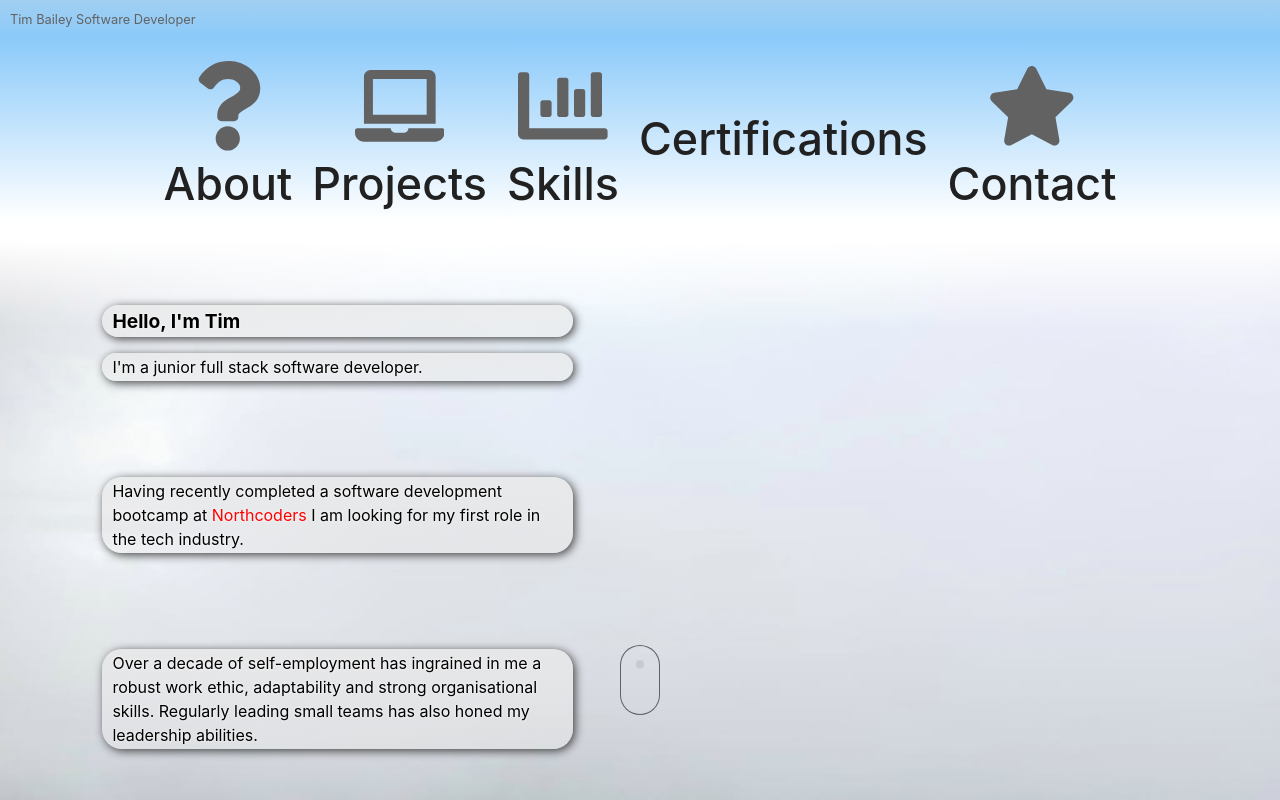
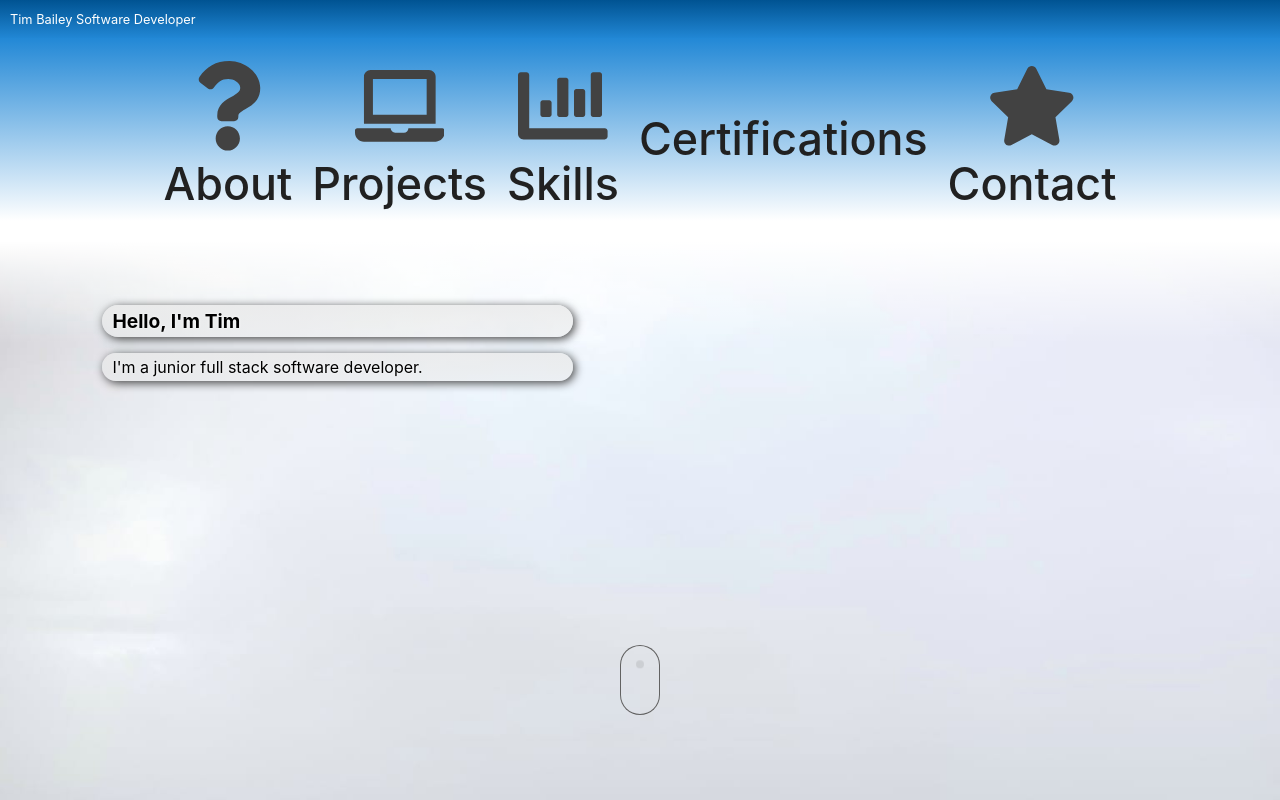
Before and after one commit to t-cbailey/portfolio, a React (Vite) app: page / in a window 1280 px wide. Shown: the top 800 px of the page. Built offline with nearby package versions, Linux system fonts and the light colour scheme; some icons are missing.

Commit message:
styling about

```diff
--- a/package.json
+++ b/package.json
@@ -10,9 +10,11 @@
     "preview": "vite preview"
   },
   "dependencies": {
+    "@emotion/react": "^11.11.1",
     "axios": "^1.4.0",
     "firebase": "^10.1.0",
     "react": "^18.2.0",
+    "react-awesome-reveal": "^4.2.5",
     "react-dom": "^18.2.0",
     "react-icons": "^4.10.1",
     "react-router": "^6.14.1",
@@ -20,7 +22,7 @@
   },
   "devDependencies": {
     "@types/node": "^20.4.1",
-    "@types/react": "^18.2.14",
+    "@types/react": "^18.2.17",
     "@types/react-dom": "^18.2.6",
     "@typescript-eslint/eslint-plugin": "^5.61.0",
     "@typescript-eslint/parser": "^5.61.0",
--- a/src/components/About.tsx
+++ b/src/components/About.tsx
@@ -1,10 +1,11 @@
 import React from "react";
 import "../styling/about.css";
+import { Link } from "react-router-dom";
 
 function About() {
   const [timer, setTimer] = React.useState(false);
   const [scrollDirection, setScrollDirection] = React.useState("scrollDown");
-
+  const [scrollPostition, setScrollPosition] = React.useState(0);
   React.useEffect(() => {
     document.documentElement.style.setProperty(
       "--scroll-animation",
@@ -13,6 +14,25 @@ function About() {
         : "scrollUpAnimation"
     );
   }, [scrollDirection]);
+
+  const windowHeight = window.innerHeight;
+  const aboutB = document.getElementById("aboutB");
+  const aboutC = document.getElementById("aboutC");
+  const aboutD = document.getElementById("aboutD");
+  const cvButton = document.getElementById("cvbutton");
+  const enterpoint = windowHeight * 0.2;
+  if (aboutB) {
+    aboutB.style.opacity = `${scrollPostition / enterpoint}`;
+  }
+  if (aboutC) {
+    aboutC.style.opacity = `${scrollPostition / enterpoint - 0.5}`;
+  }
+  if (aboutD) {
+    aboutD.style.opacity = `${scrollPostition / enterpoint - 1.5}`;
+  }
+  if (cvButton) {
+    cvButton.style.opacity = `${scrollPostition / enterpoint - 2}`;
+  }
 
   React.useEffect(() => {
     setTimeout(() => {
@@ -23,6 +43,8 @@ function About() {
   React.useEffect(() => {
     const handleScroll = () => {
       setTimer(false);
+      const position = window.pageYOffset;
+      setScrollPosition(position);
     };
 
     window.addEventListener("scroll", handleScroll);
@@ -53,7 +75,6 @@ function About() {
   }, []);
 
   function handleClick() {
-    console.log("in func");
     window.open(
       "https://storage.cloud.google.com/personal-portfolio-9fb89.appspot.com/Tim%20Bailey%20CV.pdf?authuser=1"
     );
@@ -65,27 +86,39 @@ function About() {
         <div id="aboutContainer">
           <section className="aboutText">
             <h2 id="aboutTitle">Hello, I'm Tim</h2>
-            <p id="aboutBody">I'm a junior full stack software developer.</p>
+            <p className="aboutBody" id="aboutA">
+              I'm a junior full stack software developer.
+            </p>
           </section>
           {timer && <div className="icon-scroll"></div>}
           <section className="aboutText">
-            <p id="aboutBody">
+            <p className="aboutBody" id="aboutB">
               Having recently completed a software development bootcamp at
-              <span style={{ color: "red" }}> Northcoders</span> I am looking
-              for my first role in the tech industry.
+              <a href="https://northcoders.com/" target="blank">
+                <span style={{ color: "red" }}> Northcoders</span>
+              </a>{" "}
+              I am looking for my first role in the tech industry.
             </p>
           </section>
 
           <section className="aboutText">
-            <p id="aboutBody">
+            <p className="aboutBody" id="aboutC">
               Over a decade of self-employment has ingrained in me a robust work
               ethic, adaptability and strong organisational skills. Regularly
               leading small teams has also honed my leadership abilities.
             </p>
           </section>
+          <section className="aboutText">
+            <p className="aboutBody" id="aboutD">
+              <Link to="/projects">
+                <span style={{ color: "red" }}>Check out my Projects, </span>
+              </Link>
+              or dowload my CV below.
+            </p>
+          </section>
 
           <button id="cvbutton" type="submit" onClick={handleClick}>
-            Download my CV
+            Download CV
           </button>
         </div>
       </div>
--- a/src/components/Nav.tsx
+++ b/src/components/Nav.tsx
@@ -9,7 +9,7 @@ function Nav() {
       <IconContext.Provider
         value={{
           size: "2em",
-          color: "#626262",
+          color: "#424242",
         }}
       >
         <ul id="navItems">
--- a/src/index.css
+++ b/src/index.css
@@ -3,7 +3,7 @@
   line-height: 1.5;
   font-weight: 400;
   color-scheme: light dark;
-  color: #626262;
+  color: #424242;
   background-image: linear-gradient(#ffffff 15%, white);
   font-synthesis: none;
   text-rendering: optimizeLegibility;
--- a/src/styling/about.css
+++ b/src/styling/about.css
@@ -32,7 +32,7 @@
   margin: 0;
   box-shadow: #424242 2px 2px 10px;
 }
-#aboutBody {
+.aboutBody {
   background-image: linear-gradient(
     rgba(233, 233, 233, 0.8),
     rgba(233, 233, 233, 0.5)
@@ -43,6 +43,17 @@
   font-size: 1rem;
   width: 40%;
   box-shadow: #424242 2px 2px 10px;
+  opacity: 100%;
+}
+
+#aboutC {
+  opacity: 0;
+}
+#aboutB {
+  opacity: 0;
+}
+#aboutD {
+  opacity: 0;
 }
 
 .icon-scroll,
--- a/src/styling/header.css
+++ b/src/styling/header.css
@@ -1,8 +1,8 @@
 header {
   height: 10%;
-  background-image: linear-gradient(#a1cff1, #8bcafa);
+  background-image: linear-gradient(#005392, #2288d6);
   font-size: 1em;
-  color: #626262;
+  color: white;
 
   padding: 10px;
   margin-bottom: -1px;
--- a/src/styling/nav.css
+++ b/src/styling/nav.css
@@ -2,7 +2,7 @@ nav {
   display: flex;
   flex-direction: row;
   justify-content: center;
-  background-image: linear-gradient(#8bcafa, #ffffff 90%);
+  background-image: linear-gradient(#2288d6, #ffffff 90%);
   width: 100%;
   position: sticky;
   top: 0;
--- a/src/styling/singleProjectPage.css
+++ b/src/styling/singleProjectPage.css
@@ -50,3 +50,7 @@
   padding: 1%;
   border-radius: 10px;
 }
+
+a {
+  color: red;
+}
```
Also changed, not shown: 1 other file (tests, documents, lock files or other folders).
